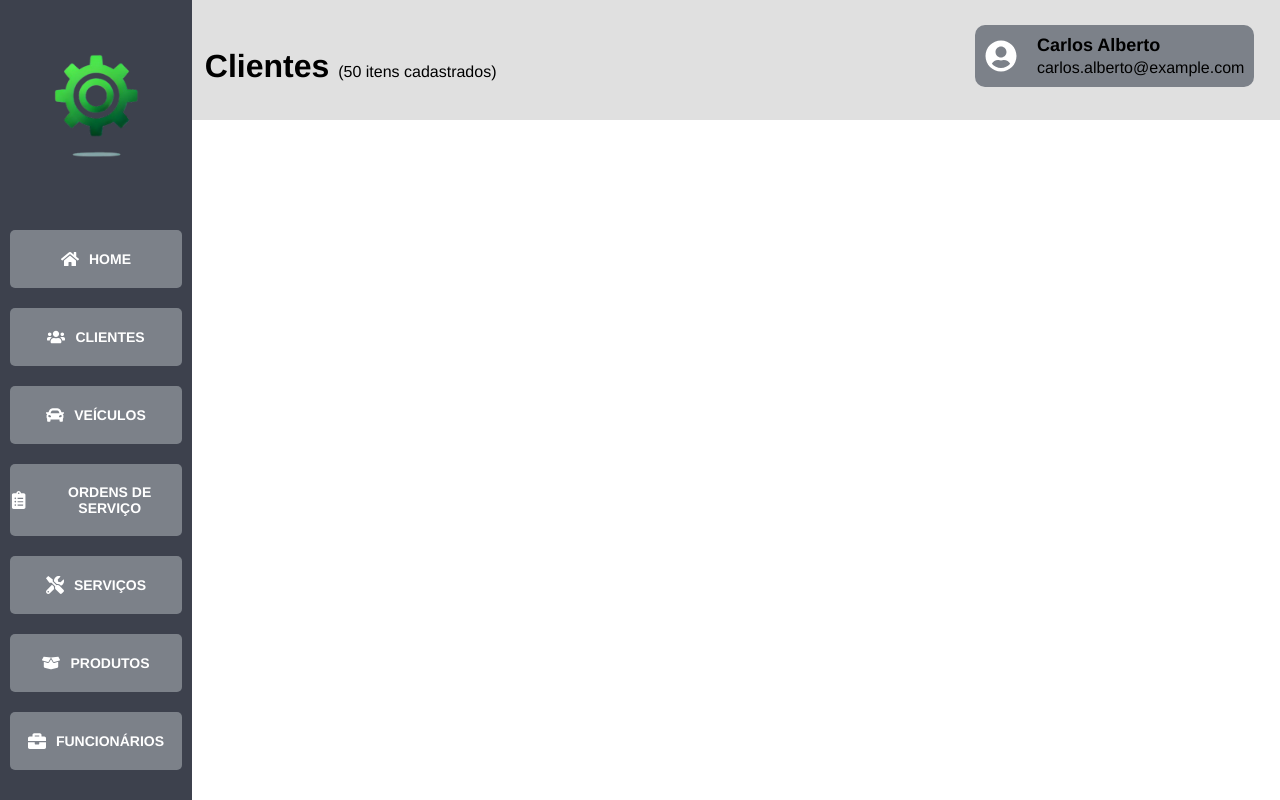
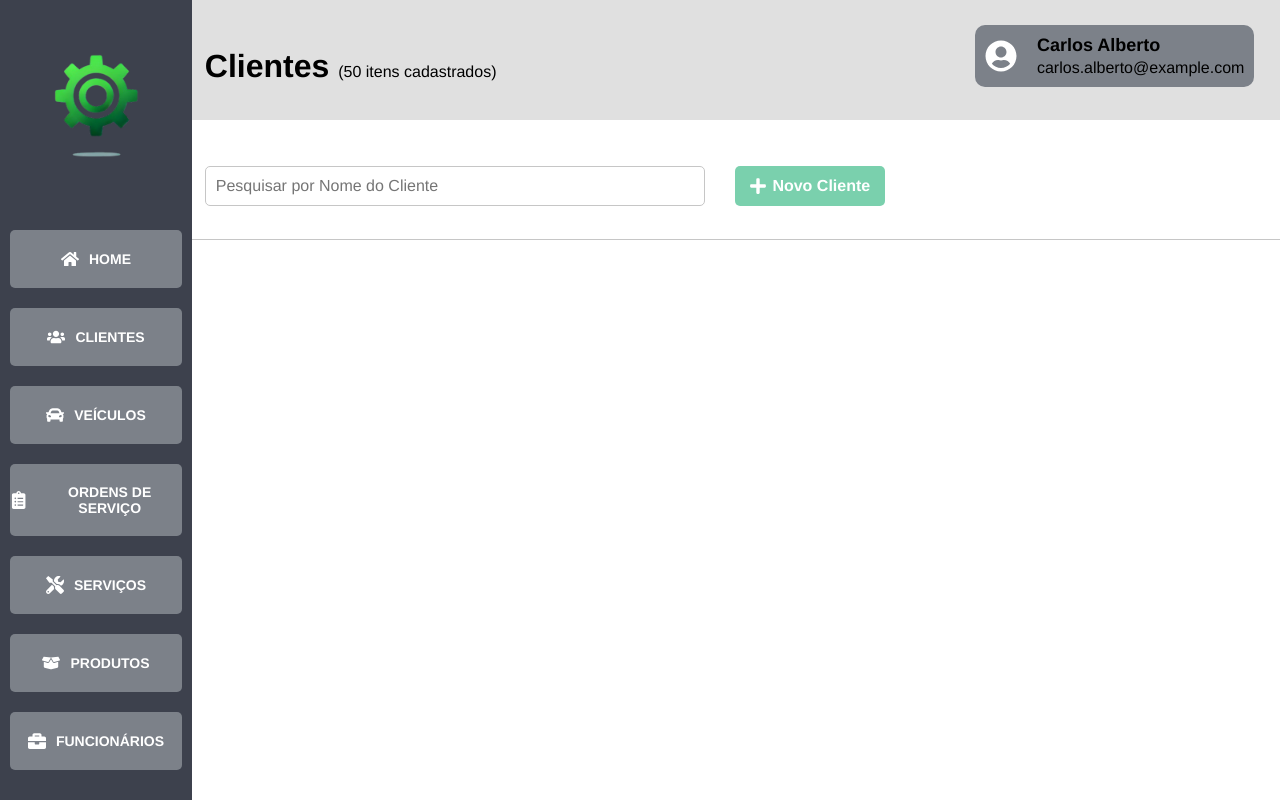
Before and after one commit to gbr-azv/Auto-Services-Hub, a React (Create React App) app in the folder frontend/: page /Costumers in a window 1280 px wide. Built offline with nearby package versions, Linux system fonts and the light colour scheme; a web font is replaced by a local one.

Commit message:
✨ feat(frontend): implements search of objects pages

```diff
--- /dev/null
+++ b/frontend/src/Components/Search/Search.css
@@ -0,0 +1,47 @@
+.search-main {
+    display: flex;
+    align-items: center;
+    justify-content: left;
+    gap: 30px;
+    width: 100%;
+    padding: 1% 2% 0 16%;
+    background-color: #ffffff;
+    height: 120px;
+    border-bottom: 1px solid #c6c6c6;
+}
+
+.search-input {
+    width: 500px;
+    height: 40px;
+    border-radius: 5px;
+    outline: none;
+    border: 1px solid #c6c6c6;
+    padding: 5px 10px;
+    font-size: 16px;
+    color: #000;
+}
+
+.plus-icon {
+    font-size: 18px;
+}
+
+.search-button {
+    display: flex;
+    align-items:center;
+    justify-content: center;
+    gap: 5px;
+    width: 150px;
+    height: 40px;
+    border-radius: 5px;
+    border: none;
+    background-color: #7ad0ad;
+    font-size: 16px;
+    font-weight: bold;
+}
+
+.search-button:hover {
+    -webkit-box-shadow: 0px 0px 10px 0px rgba(0,0,0,0.75);
+    -moz-box-shadow: 0px 0px 10px 0px rgba(0,0,0,0.75);
+    box-shadow: 0px 0px 10px 0px rgba(0,0,0,0.75);;
+    cursor: pointer;
+}
--- /dev/null
+++ b/frontend/src/Components/Search/Search.js
@@ -0,0 +1,27 @@
+import './Search.css';
+
+import { FaPlus } from 'react-icons/fa';
+
+function Search(props) {
+
+    return (
+        <div className='search-main'>
+            <input
+                type="text"
+                placeholder="Pesquisar por Nome do Cliente"
+                className='search-input'
+            /> {/*props.object*/}
+            <button
+                type='button'
+                className='search-button'
+            >
+                <FaPlus className='plus-icon'/>
+                <span>
+                    Novo Cliente
+                </span>
+            </button> {/*props.object*/}
+        </div>
+    )
+}
+
+export default Search;
--- a/frontend/src/pages/Costumers.js
+++ b/frontend/src/pages/Costumers.js
@@ -1,6 +1,7 @@
 import React from 'react';
 
 import Header from '../Components/Header/Header';
+import Search from '../Components/Search/Search';
 
 import '../styles/Costumers.css';
 
@@ -8,6 +9,7 @@ function Costumers() {
   return (
     <div className='customers-main'>
       <Header/>
+      <Search/>
     </div>
   );
 }
```
